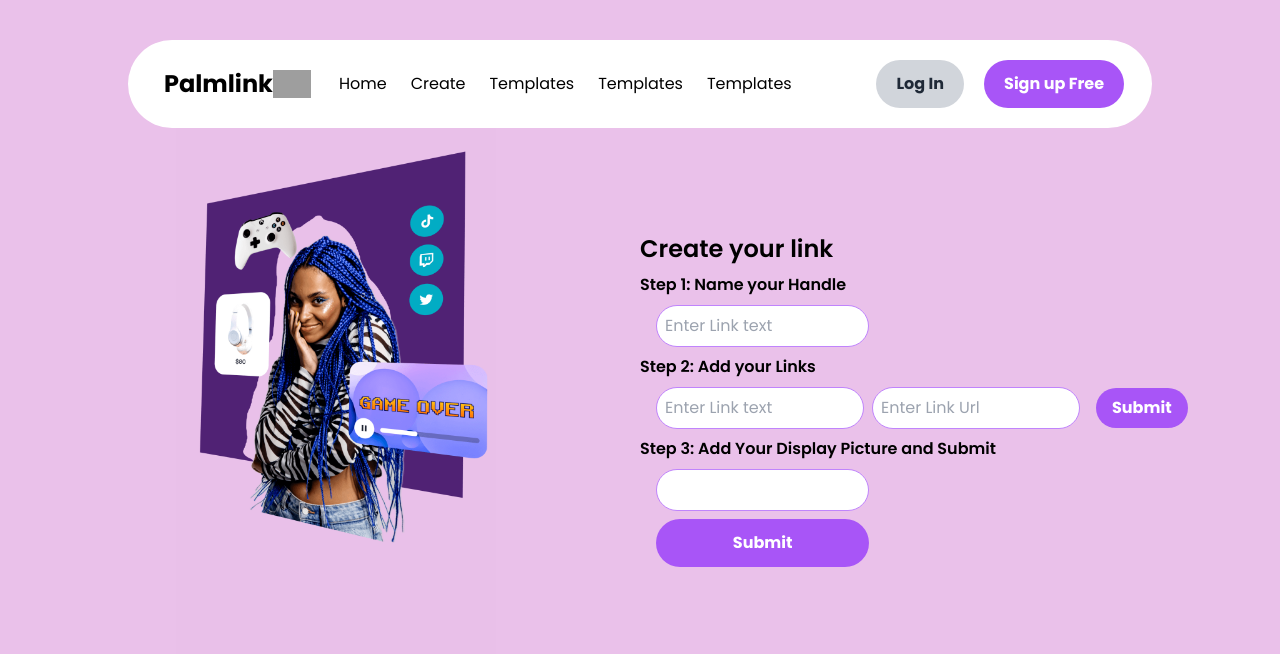
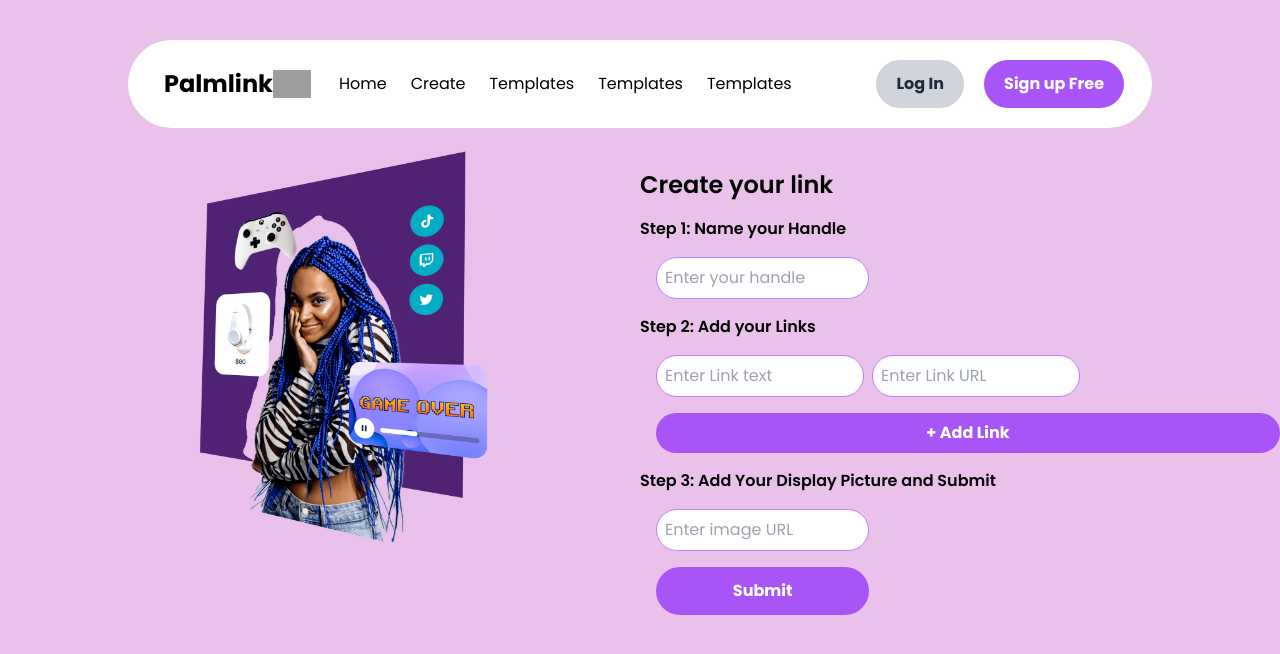
Before and after one commit to kumail-ahmad/myLink, a Next.js app: page /generate in a window 1280 px wide. Shown: the top 654 px of the page. Built offline with nearby package versions, Linux system fonts and the light colour scheme; grey boxes are pictures that could not be loaded.

Commit message:
improved UI

```diff
--- a/app/generate/page.js
+++ b/app/generate/page.js
@@ -1,99 +1,114 @@
 "use client";
-import { React, useState } from "react";
+import { useState } from "react";
 import Image from "next/image";
 import { ToastContainer, toast } from "react-toastify";
 
 const Generate = () => {
-  const [link, setlink] = useState("");
-  const [linktext, setlinktext] = useState("");
-  const [handle, sethandle] = useState("");
-  const [pic, setpic] = useState("");
+  const [links, setLinks] = useState([{ link: "", linktext: "" }]);
+  const [handle, setHandle] = useState("");
+  const [pic, setPic] = useState("");
 
-  const addLink = async (text, link, handle) => {
+  const handleChange = (index, field, value) => {
+    setLinks((initialLinks) => {
+      return initialLinks.map((item, i) => {
+        if (i === index) {
+          return { ...item, [field]: value };
+        } else {
+          return item;
+        }
+      });
+    });
+  };
+
+  const addLink = () => {
+    setLinks([...links, { link: "", linktext: "" }]);
+  };
+
+  const submitLinks = async () => {
     const myHeaders = new Headers();
     myHeaders.append("Content-Type", "application/json");
 
     const raw = JSON.stringify({
-      Link: link,
-      Linktext: text,
-      handle: handle,
+      links,
+      handle,
+      pic,
     });
 
-    const requestOptions = {
-      method: "POST",
-      headers: myHeaders,
-      body: raw,
-      redirect: "follow",
+    console.log(raw);
+    // Uncomment and configure the fetch request if API integration is required
+    // const requestOptions = {
+    //   method: "POST",
+    //   headers: myHeaders,
+    //   body: raw,
+    //   redirect: "follow",
+    // };
+    // const response = await fetch("http://localhost:3000/api/add", requestOptions);
+    // const result = await response.json();
+    // toast(result.message);
   };
 
-    const r = await fetch("http://localhost:3000/api/add", requestOptions);
-    const result = await r.json();
-    toast(result.message);
-  };
   return (
     <div className="bg-[#eac1ea] min-h-screen grid grid-cols-2">
-      <div className="div.picture  mt-10 ml-44">
+      <div className="div.picture mt-10 ml-44">
         <Image alt="image" src="/generate.png" width={320} height={320} />
       </div>
-      <div className="inputs flex flex-col  justify-center gap-2">
+
+      <div className="inputs flex flex-col justify-center gap-4">
         <p className="font-poppins font-semibold text-2xl">Create your link</p>
-        <h1 className="font-semibold"> Step 1: Name your Handle</h1>
+
+        <h1 className="font-semibold">Step 1: Name your Handle</h1>
         <input
           className="border border-purple-400 rounded-full p-2 w-1/3 ml-4"
           type="text"
-          placeholder="Enter Link text"
-          onChange={(e) => {
-            sethandle(e.target.value);
-          }}
-          value={handle || ""}
+          placeholder="Enter your handle"
+          onChange={(e) => setHandle(e.target.value)}
+          value={handle}
         />
-        <h1 className="font-semibold"> Step 2: Add your Links</h1>
-        <div className="addlinks ml-4">
+
+        <h1 className="font-semibold">Step 2: Add your Links</h1>
+        {links.map((item, index) => (
+          <div key={index} className="addlinks ml-4">
             <input
               className="border border-purple-400 rounded-full p-2 w-1/3 mr-2"
               type="text"
               placeholder="Enter Link text"
-            onChange={(e) => {
-              setlink(e.target.value);
-            }}
-            value={link || ""}
+              onChange={(e) => handleChange(index, "linktext", e.target.value)}
+              value={item.linktext}
             />
             <input
               className="border border-purple-400 rounded-full p-2 w-1/3"
               type="text"
-            placeholder="Enter Link Url"
-            onChange={(e) => {
-              setlinktext(e.target.value);
-            }}
-            value={linktext || ""}
+              placeholder="Enter Link URL"
+              onChange={(e) => handleChange(index, "link", e.target.value)}
+              value={item.link}
             />
+          </div>
+        ))}
+
         <button
           className="bg-purple-500 hover:bg-purple-600 text-white font-bold py-2 px-4 rounded-full ml-4"
-            type="submit" onClick={() => addLink(linktext, link, handle)}
+          onClick={addLink}
+        >
+          + Add Link
+        </button>
+
+        <h1 className="font-semibold">Step 3: Add Your Display Picture and Submit</h1>
+        <input
+          className="border border-purple-400 rounded-full p-2 ml-4 w-1/3"
+          type="text"
+          placeholder="Enter image URL"
+          onChange={(e) => setPic(e.target.value)}
+          value={pic}
+        />
+
+        <button
+          className="bg-purple-500 hover:bg-purple-600 text-white font-bold py-3 px-5 rounded-full ml-4 w-1/3"
+          onClick={submitLinks}
         >
           Submit
         </button>
+
         <ToastContainer />
-        </div>
-        <h1 className="font-semibold">
-          {" "}
-          Step 3: Add Your Display Picture and Submit
-        </h1>
-        <input
-          type="text"
-          alt=""
-          className="border border-purple-400 rounded-full p-2  ml-4 w-1/3"
-          onChange={(e) => {
-            setpic(e.target.value);
-          }}
-          value={pic || ""}
-        />
-        <button
-          className="bg-purple-500 hover:bg-purple-600 text-white font-bold py-3 px-5 rounded-full ml-4 w-1/3"
-          type="submit"
-        >
-          Submit
-        </button>
       </div>
     </div>
   );
```
Lines whose indentation alone changed are shown as unchanged.
